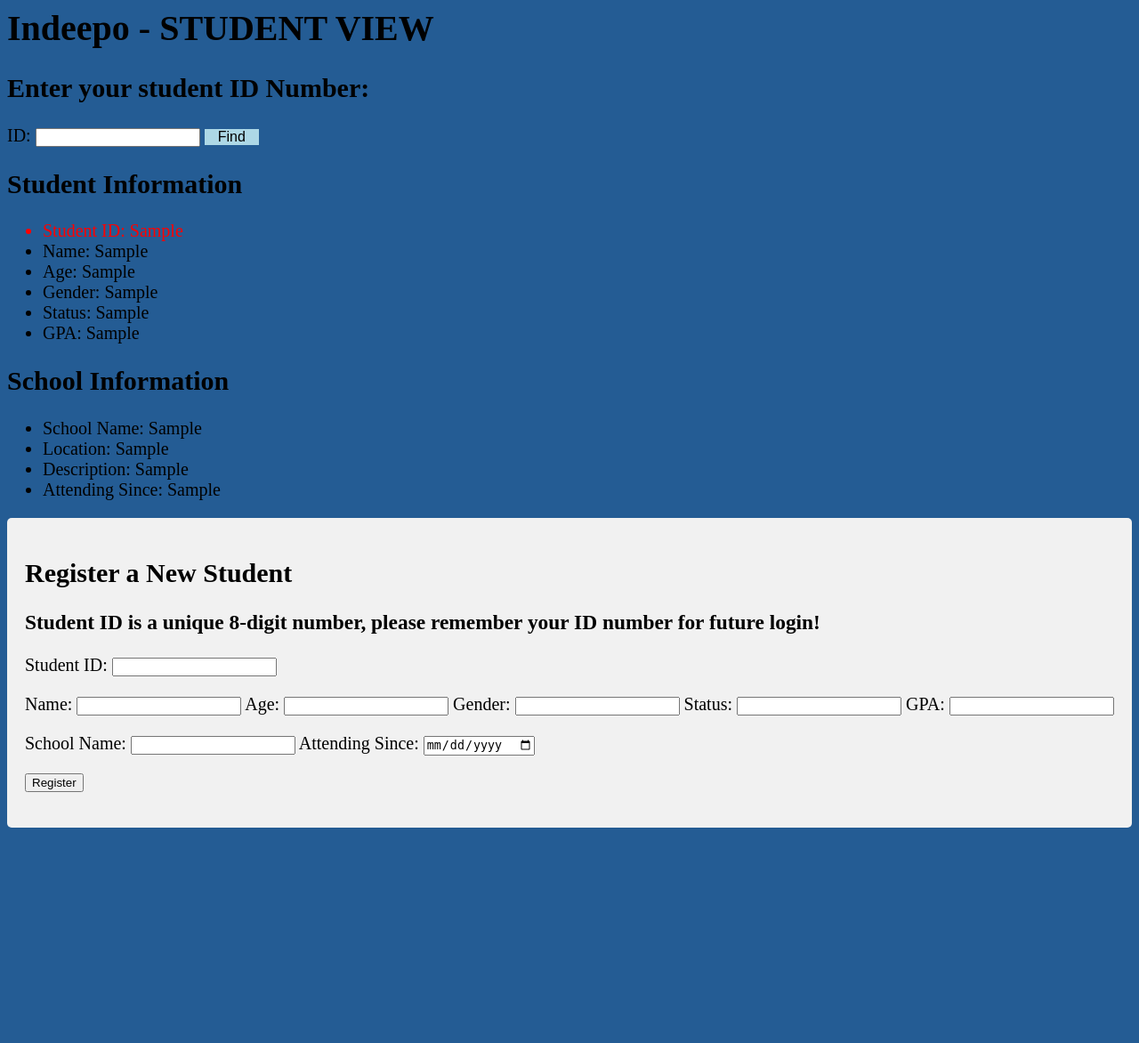
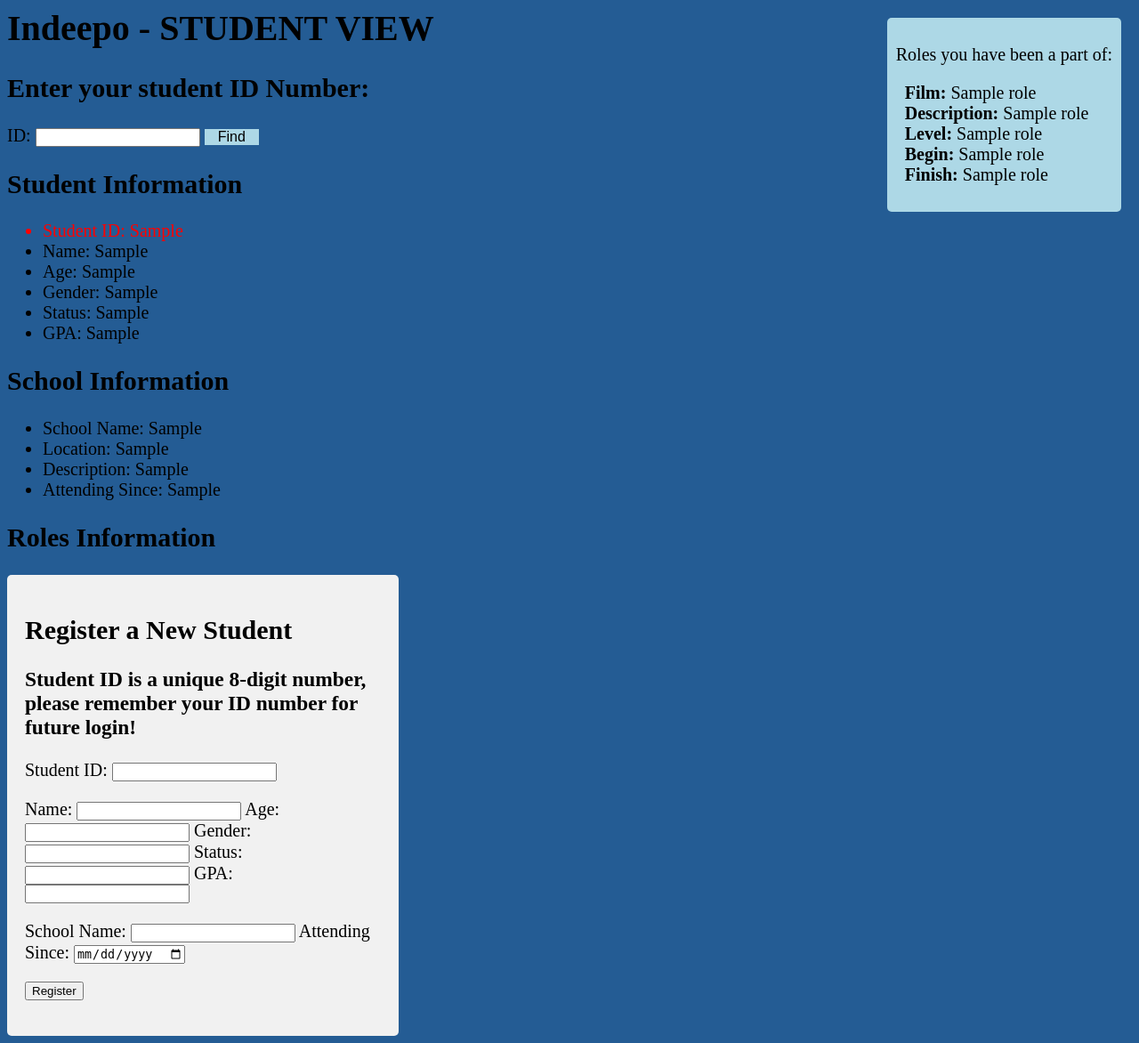
Before and after one commit to katiewimmer/indeepo, a Flask app: template templates/student.html in a window 1280 px wide. Shown: the whole page at 89% size. Before the commit the page ends 930 px from the top, so only its background shows below. Run offline with Flask 3, Linux system fonts and the light colour scheme; the template is opened without the code that fills it: most values are stand-ins (such as "Sample title", 1, 10 or a date in 2020); parts of the project's set-up code (start-up, migrations or seed data) failed here and were passed over.

Commit message:
complete roles and film info for student

```diff
--- a/server.py
+++ b/server.py
@@ -106,9 +106,10 @@ def student():
         student_id = request.args.get('studentID')
         student_info = fetch_student_info(student_id)
         school_info = fetch_school_info(student_id)
+        roles_info = fetch_roles_info(student_id)
 
         if student_info:
-            return render_template('student.html', student_info=student_info,school_info=school_info)
+            return render_template('student.html', student_info=student_info,school_info=school_info, roles_info=roles_info)
         else:
             return render_template('student.html', student_not_found=True)
 
@@ -133,6 +134,22 @@ def fetch_school_info(student_id):
         cursor = g.conn.execute(text(query), id=student_id)
         school_info = cursor.fetchone()
         return school_info
+    finally:
+        cursor.close()
+def fetch_roles_info(student_id):
+    try:
+        query = """
+            SELECT Role.RoleID, Role.Description, Role.Level, Role.Status, Role.Begin, Role.Finish,
+                   Film.Title
+            FROM Part_Of
+            JOIN Role ON Part_Of.RoleID = Role.RoleID
+            JOIN Needs ON Role.RoleID = Needs.RoleID
+            JOIN Film ON Needs.FilmID = Film.FilmID
+            WHERE Part_Of.StudentID = :id
+        """
+        cursor = g.conn.execute(text(query), id=student_id)
+        roles_info = cursor.fetchall()
+        return roles_info
     finally:
         cursor.close()
 
--- a/static/styles.css
+++ b/static/styles.css
@@ -30,7 +30,30 @@ button {
 }
 
 .registration-form {
+    position: relative;
+    width: 50%; /* Set the initial width to half of the page */
+    max-width: 400px; /* Set the maximum width to limit how much it can exceed */
     background-color: #f1f1f1;
     padding: 20px;
     border-radius: 5px;
 }
+
+.roles-container {
+    position: absolute;
+    top: 20px;
+    right: 20px;
+    background-color: #add8e6;
+    padding: 10px;
+    border-radius: 5px;
+}
+.roles-list {
+    list-style-type: none;
+    padding: 0;
+}
+.role-item {
+    margin-bottom: 10px;
+}
+
+.role-details {
+    margin-left: 10px;
+}
--- a/templates/student.html
+++ b/templates/student.html
@@ -38,7 +38,25 @@
       {% else %}
       <p>No school information available.</p>
       {% endif %}
-
+      <h2>Roles Information</h2>
+      {% if roles_info %}
+        <div class="roles-container">
+          <p>Roles you have been a part of:</p>
+          <ul class="roles-list">
+            {% for role in roles_info %}
+                <li class="role-item">
+                    <span class="role-details"><strong>Film:</strong> {{ role[6] }}</span><br>
+                    <span class="role-details"><strong>Description:</strong> {{ role[1] }}</span><br>
+                    <span class="role-details"><strong>Level:</strong> {{ role[2] }}</span><br>
+                    <span class="role-details"><strong>Begin:</strong> {{ role[4] }}</span><br>
+                    <span class="role-details"><strong>Finish:</strong> {{ role[5] }}</span><br>
+                </li>
+            {% endfor %}
+          </ul>
+        </div>
+      {% else %}
+        <p>You have not been a part of any past roles</p>
+      {% endif %}
 
        <div class="registration-form">
         <h2>Register a New Student</h2>
```
